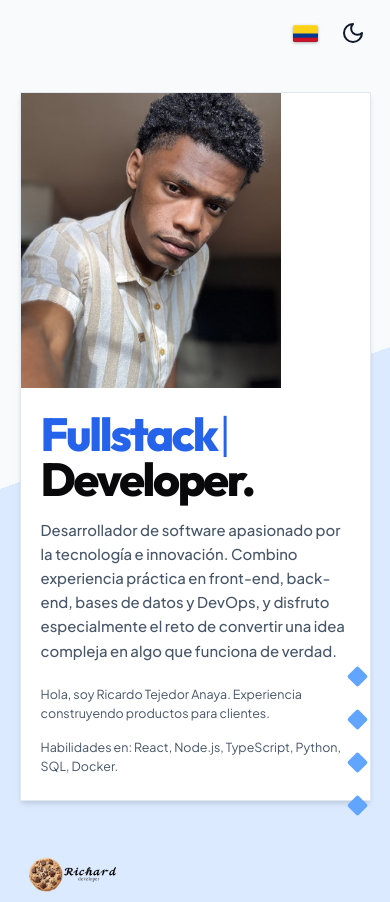
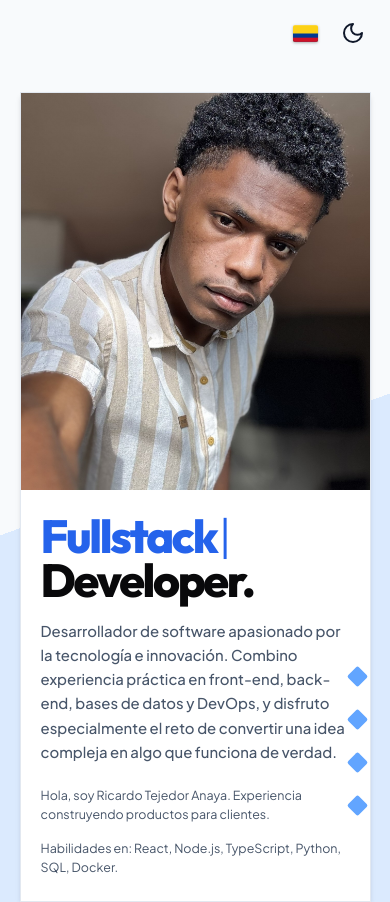
Before and after one commit to Dokarii/Portafolio, a plain HTML site: page index.html in a window 390 px wide. Shown: the top 902 px of the page. Drawn offline with nearby package versions, Linux system fonts and the light colour scheme; no server answers.

Commit message:
Add full width to hero profile image wrapper

```diff
--- a/styles.css
+++ b/styles.css
@@ -1091,6 +1091,9 @@ button {
     margin: 0 auto;
     transform: none;
   }
+  .hero-profile-img-wrap {
+    width: 100%;
+  }
   .hero-profile-img {
     width: 100%;
     aspect-ratio: 0.88;
```
